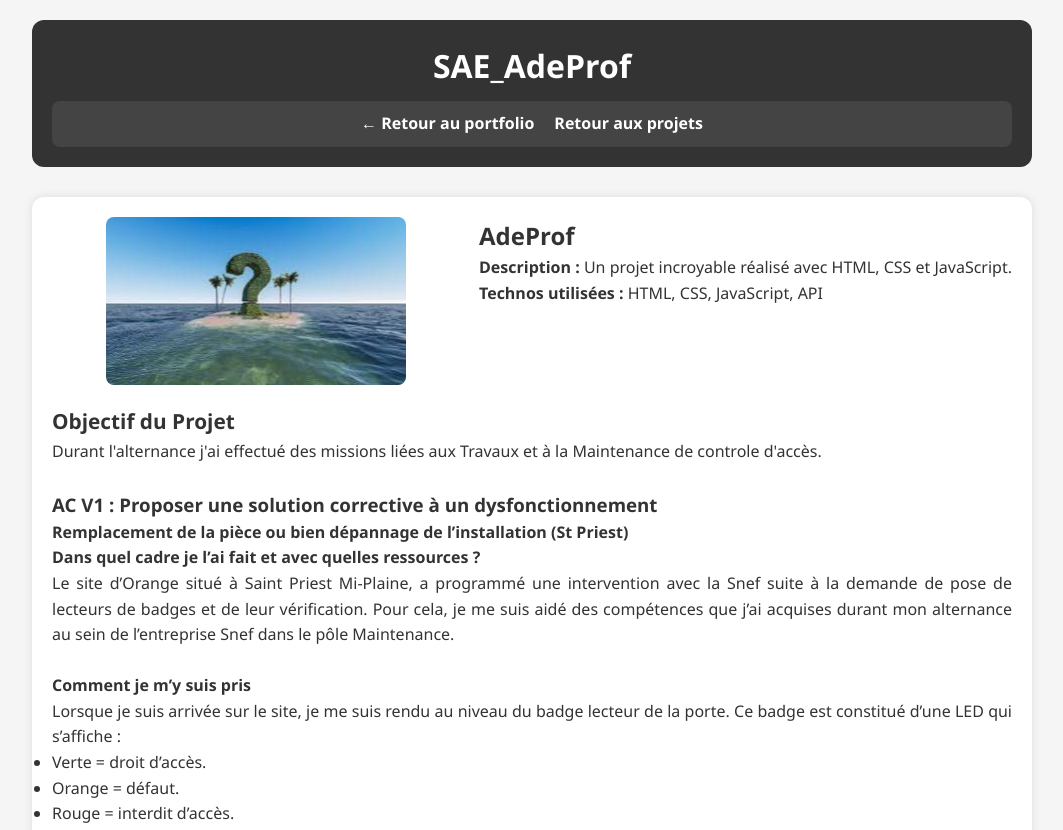
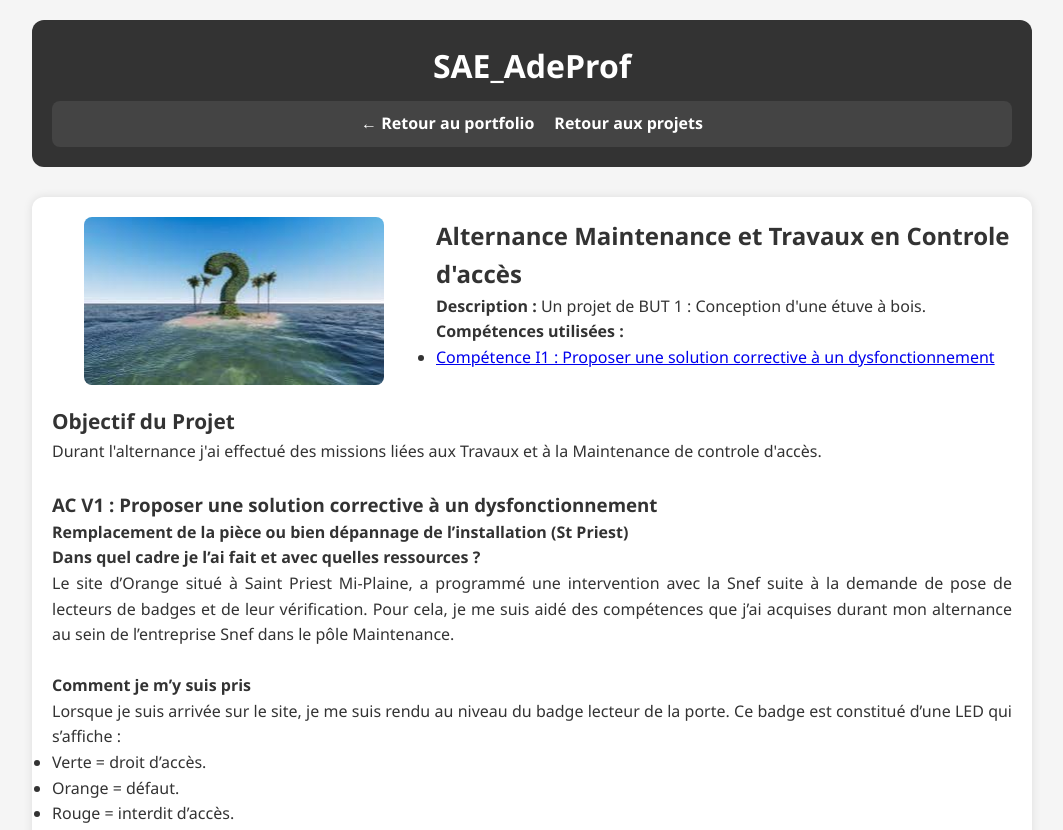
Before and after one commit to MjKOEHL/Portfiolio_BUT3, a plain HTML site: page SAE_AdeProf.html in a window 1280 px wide. Shown: the top 830 px of the page, without its empty margins (108-1171 px from the left). Drawn offline with Linux system fonts and the light colour scheme.

Commit message:
Update SAE_AdeProf.html

```diff
--- a/SAE_AdeProf.html
+++ b/SAE_AdeProf.html
@@ -22,9 +22,11 @@
     <div class="projet-header">
         <img src="images/projet1.jpg" alt="Image du Projet 1">
       <div>
-        <h2>AdeProf</h2>
-        <p><strong>Description :</strong> Un projet incroyable réalisé avec HTML, CSS et JavaScript.</p>
-        <p><strong>Technos utilisées :</strong> HTML, CSS, JavaScript, API</p>
+        <h2>Alternance Maintenance et Travaux en Controle d'accès</h2>
+        <p><strong>Description :</strong> Un projet de BUT 1 : Conception d'une étuve à bois.</p>
+        <p><strong>Compétences utilisées :</strong><ul>
+          <li><a href="SAE_AdeProf.html#I1">Compétence I1 : Proposer une solution corrective à un dysfonctionnement</a></li>
+          </ul></p>
       </div>
     </div>
 
@@ -33,7 +35,7 @@
             <p>Durant l'alternance j'ai effectué des missions liées aux Travaux et à la Maintenance de controle d'accès.</p>
             <br>
           </div>
-        <div id="V1">
+        <div id="I1">
         <h3>AC V1 : Proposer une solution corrective à un dysfonctionnement</h3>
         <h4>Remplacement de la pièce ou bien dépannage de l’installation (St Priest)</h4>
         <h4>Dans quel cadre je l’ai fait et avec quelles ressources ? </h3>
```
